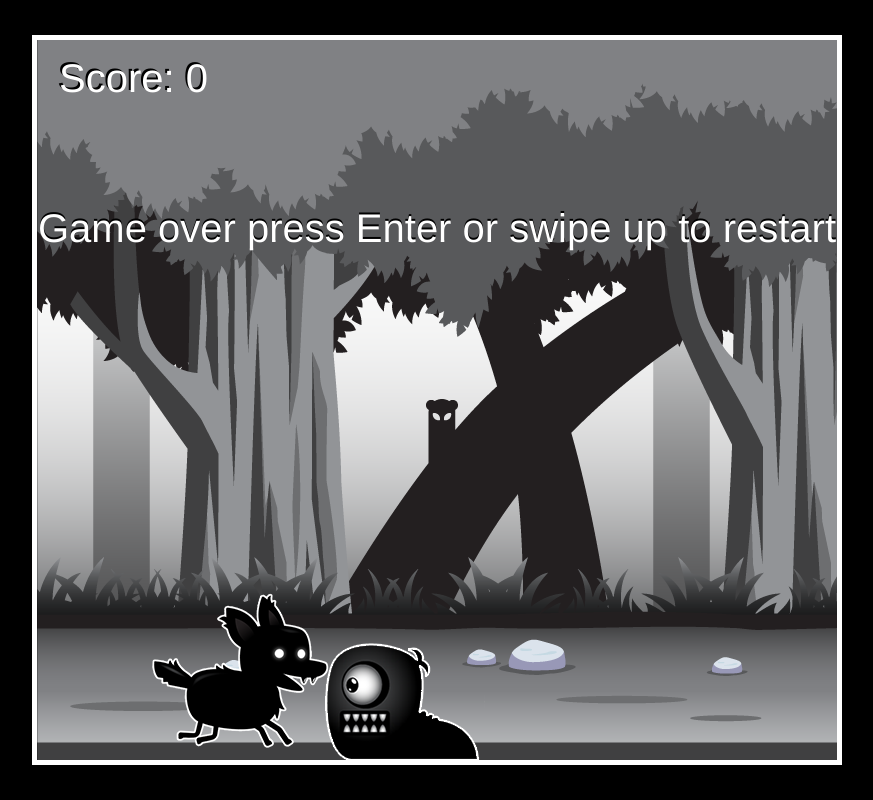
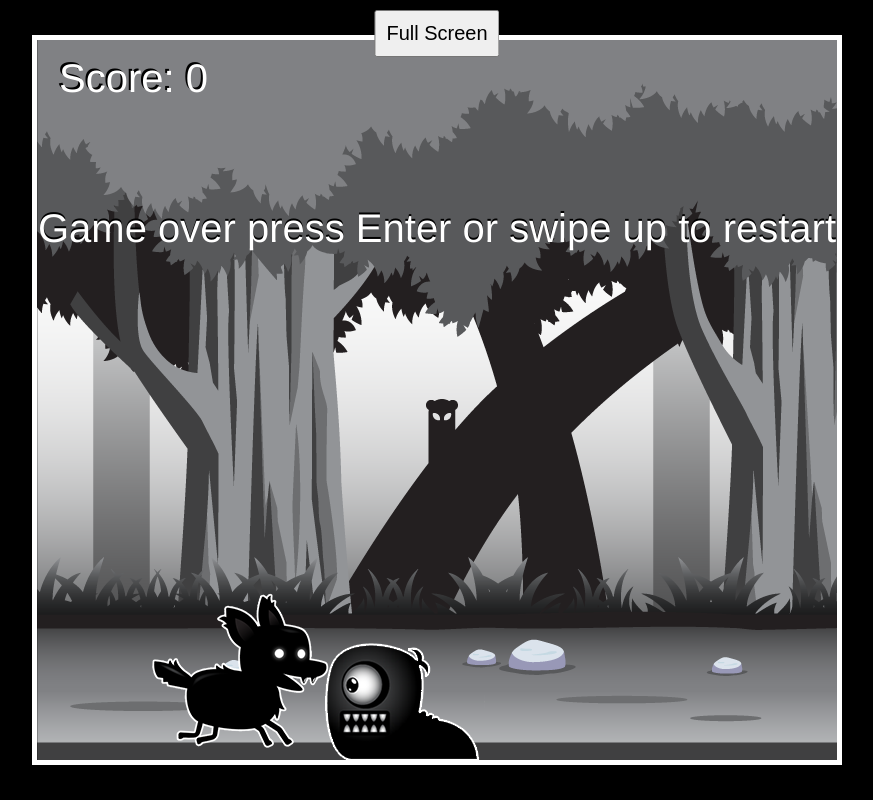
Before and after one commit to aozzy/Sidescroller-, a plain HTML site: page index.html in a window 1280 px wide. Shown: the whole page, without its empty margins (203-1076 px from the left). Drawn offline with Linux system fonts and the light colour scheme.

Commit message:
adding touch

```diff
--- a/index.html
+++ b/index.html
@@ -13,6 +13,7 @@
   <img id="playerImage" src="/images/character/player.png" alt="">
   <img id="backgroundImage" src="/images/background/background.png" alt="">
   <img id="enemieImage" src="/images/enemy_1.png" alt="">
+  <button id="fullScreenButton">Full Screen</button>
 
   <script src="index.js"></script>
 </body>
--- a/styles.css
+++ b/styles.css
@@ -25,3 +25,12 @@ body{
 #playerImage, #backgroundImage, #enemieImage{
   display: none;
 }
+
+#fullScreenButton{
+  position: absolute;
+  font-size: 20px;
+  padding: 10px;
+  top: 10px;
+  left: 50%;
+  transform: translateX(-50%);
+}
```
